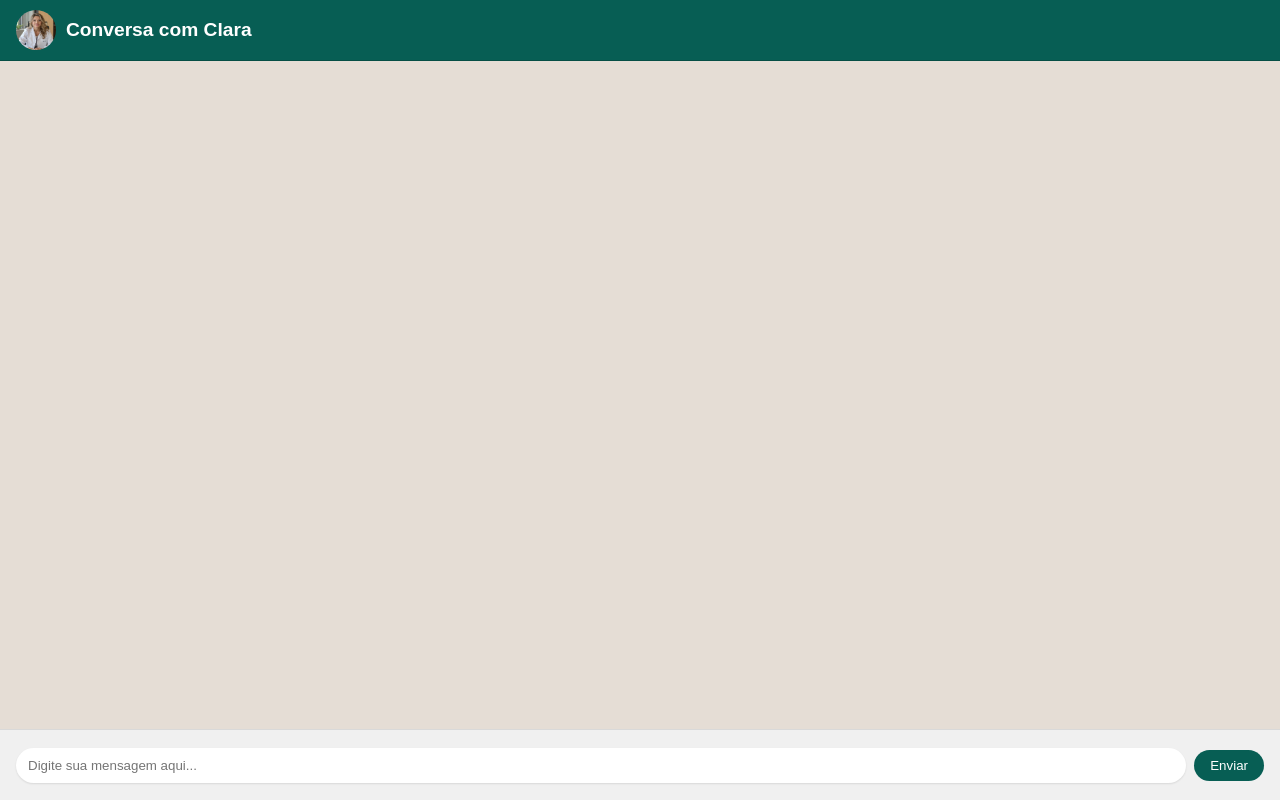
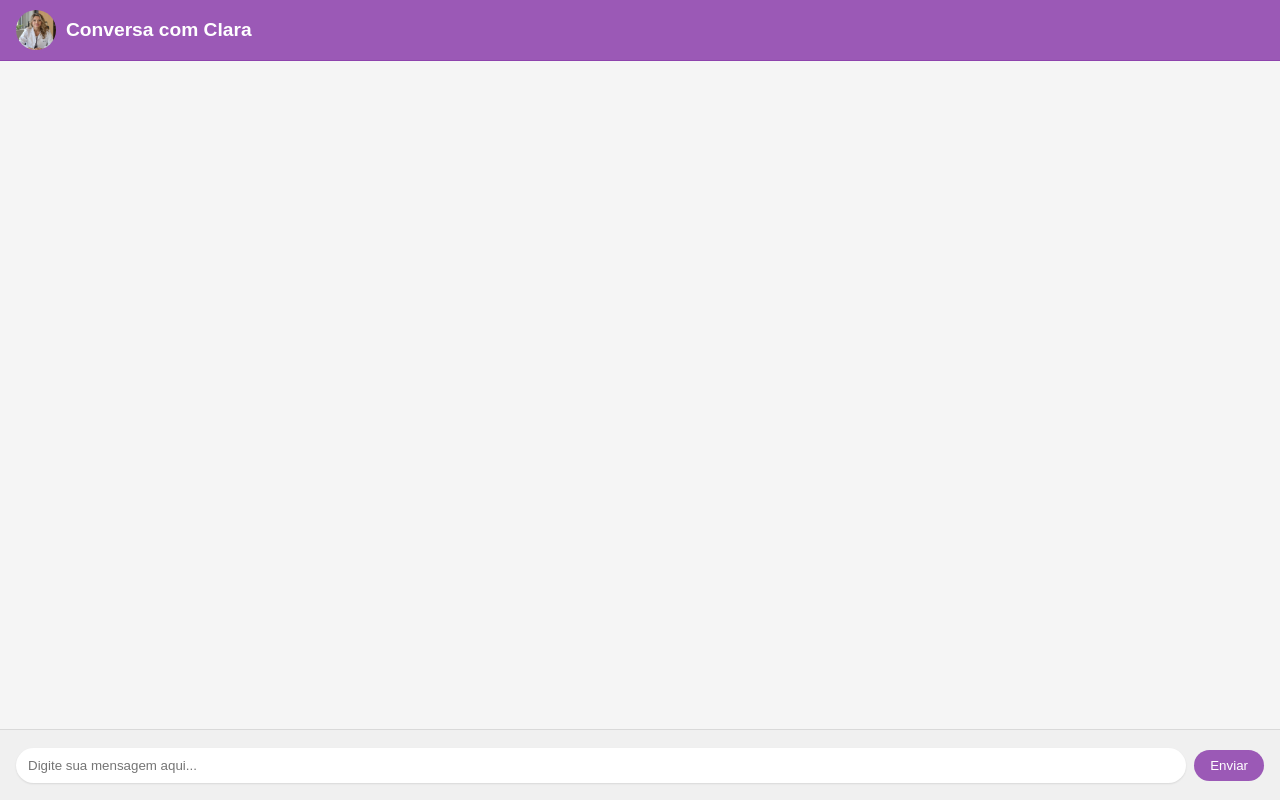
Before and after one commit to DraAnaexplica/clara-app, a Flask app: template templates/index.html in a window 1280 px wide. Run offline with Flask 3, Linux system fonts and the light colour scheme; the template is opened without the code that fills it, so the values that code supplies are empty.

Commit message:
Confirma fundo cinza clarinho com paleta lilás e rosa

```diff
--- a/static/css/style.css
+++ b/static/css/style.css
@@ -1,10 +1,10 @@
-/* === CLARA - LAYOUT AJUSTADO PARA MOBILE (ESTILO WHATSAPP) === */
+/* === CLARA - LAYOUT AJUSTADO PARA MOBILE (ESTILO LILÁS E ROSA) === */
 body, html {
     margin: 0;
     padding: 0;
     height: 100%;
     font-family: 'Arial', sans-serif;
-    background-color: #e5ddd5; /* Fundo padrão do WhatsApp */
+    background-color: #f5f5f5; /* Cinza bem clarinho */
 }
 
 main {
@@ -19,12 +19,12 @@ header {
     left: 0;
     right: 0;
     height: 60px;
-    background-color: #075e54; /* Verde do WhatsApp */
+    background-color: #9b59b6; /* Lilás suave para o header */
     z-index: 10;
     display: flex;
     align-items: center;
     padding: 0 16px;
-    border-bottom: 1px solid #064e45;
+    border-bottom: 1px solid #8e44ad; /* Tom um pouco mais escuro para a borda */
 }
 
 header img.avatar {
@@ -48,7 +48,7 @@ header h1 {
     right: 0;
     overflow-y: auto;
     padding: 12px;
-    background-color: #e5ddd5; /* Fundo do chat */
+    background-color: #f5f5f5; /* Mesmo cinza clarinho no chat */
     display: flex;
     flex-direction: column;
 }
@@ -56,7 +56,7 @@ header h1 {
 .message {
     margin-bottom: 10px;
     padding: 12px 16px 20px 12px; /* Ajuste no padding para o timestamp */
-    border-radius: 8px; /* Bordas mais suaves, estilo WhatsApp */
+    border-radius: 8px; /* Bordas mais suaves */
     max-width: 80%;
     word-wrap: break-word;
     position: relative;
@@ -76,7 +76,7 @@ header h1 {
 
 /* Triângulo para mensagens do usuário (à direita) */
 .user-message {
-    background-color: #dcf8c6; /* Verde claro para mensagens do usuário */
+    background-color: #f7c1d1; /* Rosa claro para mensagens do usuário */
     align-self: flex-end;
     margin-left: auto;
 }
@@ -88,7 +88,7 @@ header h1 {
     top: 10px;
     width: 0;
     height: 0;
-    border-left: 10px solid #dcf8c6;
+    border-left: 10px solid #f7c1d1; /* Triângulo rosa */
     border-top: 10px solid transparent;
     border-bottom: 10px solid transparent;
 }
@@ -118,7 +118,7 @@ header h1 {
     left: 0;
     right: 0;
     height: 70px;
-    background-color: #f0f0f0; /* Cinza claro do WhatsApp */
+    background-color: #f0f0f0; /* Cinza claro para o input */
     z-index: 10;
     display: flex;
     align-items: center;
@@ -138,7 +138,7 @@ header h1 {
 
 .input-container button {
     padding: 8px 16px;
-    background-color: #075e54; /* Verde do WhatsApp */
+    background-color: #9b59b6; /* Lilás suave para o botão */
     color: white;
     border: none;
     border-radius: 20px;
```
